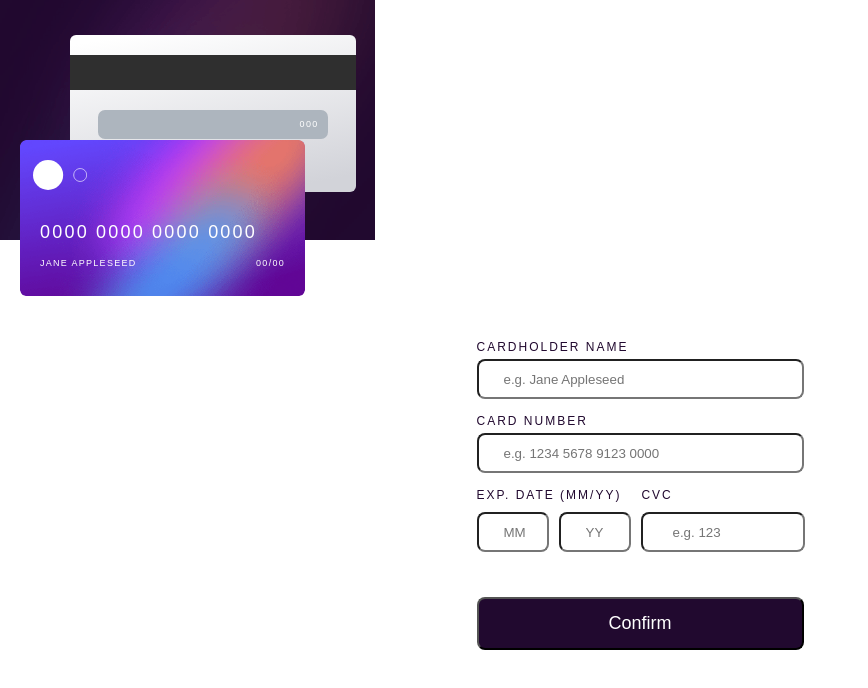
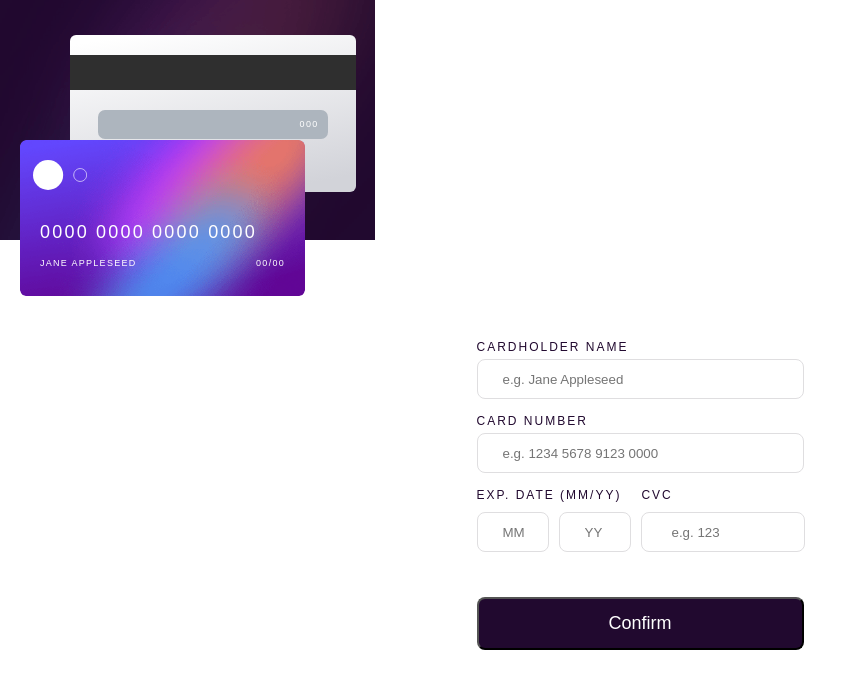
Before and after one commit to marriamdd/interactive-card-details-form, a React (Vite) app: page / in a window 1280 px wide. Shown: the top 688 px of the page, without its empty margins (0-868 px from the left). Built offline with nearby package versions, Linux system fonts and the light colour scheme.

Commit message:
add inline styles for error inputs make them clear on change

```diff
--- a/src/components/FormContent.tsx
+++ b/src/components/FormContent.tsx
@@ -65,6 +65,9 @@ export default function FormContent({
   const handleChange = (event: ChangeEvent<HTMLInputElement>) => {
     const { name, value } = event.target;
 
+    const ChangeErrorList: IValidationErrors = { ...error, [name]: "" };
+    console.log(ChangeErrorList);
+    setError(ChangeErrorList);
     if (name === "cardNumber") {
       let income = value.replace(/\s/g, "");
 
@@ -118,6 +121,7 @@ export default function FormContent({
             placeholder="e.g. Jane Appleseed"
             value={userInformation.userName}
             onChange={handleChange}
+            style={{ border: error.userName && "solid 1px red" }}
           />
           {error.userName && <ErrorMessage>{error.userName}</ErrorMessage>}
         </PersonalInfoContainer>
@@ -130,6 +134,7 @@ export default function FormContent({
             placeholder="e.g. 1234 5678 9123 0000"
             value={userInformation.cardNumber}
             onChange={handleChange}
+            style={{ border: error.cardNumber && "solid 1px red" }}
           />
           {error.cardNumber && <ErrorMessage>{error.cardNumber}</ErrorMessage>}
         </PersonalInfoContainer>
@@ -147,6 +152,7 @@ export default function FormContent({
               placeholder="MM"
               value={userInformation.mm}
               onChange={handleChange}
+              style={{ border: error.mm && "solid 1px red" }}
             />
 
             <input
@@ -157,6 +163,7 @@ export default function FormContent({
               value={userInformation.yy}
               onChange={handleChange}
               ref={yyref}
+              style={{ border: error.mm && "solid 1px red" }}
             />
 
             <input
@@ -167,6 +174,7 @@ export default function FormContent({
               value={userInformation.cvc}
               onChange={handleChange}
               ref={cvcref}
+              style={{ border: error.cvc && "solid 1px red" }}
             />
           </div>
           <div className="mm_cvcErrorDiv">
@@ -206,7 +214,8 @@ const FormContainer = styled.div`
   input {
     height: 4rem;
     border-radius: 0.8rem;
-    /* border: 1px solid var(--Light-Grey, #dfdee0); */
+
+    border: 1px solid var(--Light-Grey, #dfdee0);
     background: var(--White, #fff);
     padding-left: 2.5rem;
     cursor: pointer;
@@ -231,11 +240,11 @@ const PersonalInfoContainer = styled.div`
   display: flex;
   flex-direction: column;
   gap: 0.5rem;
-
   & > input {
     width: 32.7rem;
   }
 `;
+
 const AdditionalPersonInfo = styled.div`
   display: flex;
   flex-direction: column;
```
